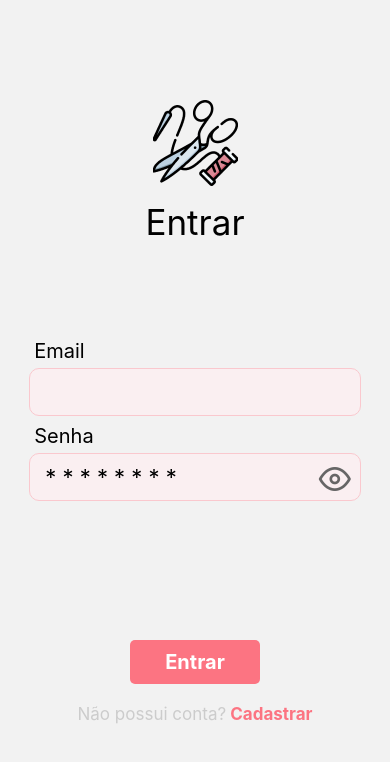
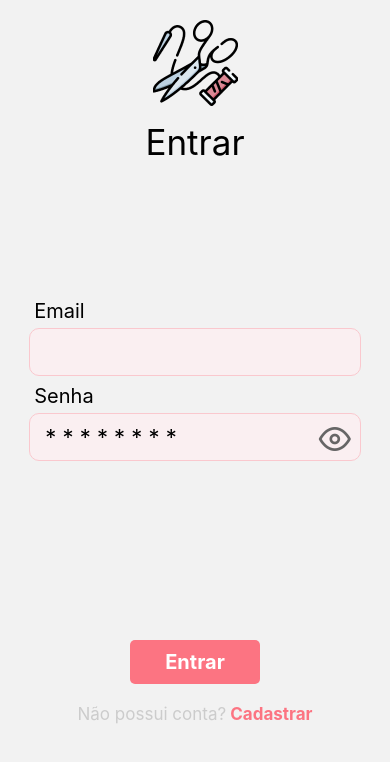
Before and after one commit to doramrx/MeuAtelieApp, a React Native app in the folder mobile/: screen / in a window 390 px wide. Shown: the top 762 px of the page. Built offline with nearby package versions, Linux system fonts and the light colour scheme; what expo-sqlite would draw is missing.

Commit message:
refactor: add correct height to status bar

```diff
--- a/mobile/package.json
+++ b/mobile/package.json
@@ -21,7 +21,8 @@
     "react-native": "0.70.5",
     "react-native-safe-area-context": "4.4.1",
     "react-native-screens": "~3.18.0",
-    "react-native-web": "~0.18.9"
+    "react-native-web": "~0.18.9",
+    "expo-constants": "~14.0.2"
   },
   "devDependencies": {
     "@babel/core": "^7.12.9",
--- a/mobile/src/screens/SignIn/styles.ts
+++ b/mobile/src/screens/SignIn/styles.ts
@@ -1,11 +1,14 @@
-import { Dimensions, StyleSheet } from "react-native";
+import { Dimensions, Platform, StyleSheet } from "react-native";
+import Constants from "expo-constants"
 
 export const styles = StyleSheet.create({
   container: {
     flex: 1,
     alignItems: "center",
     justifyContent: "space-between",
-    paddingVertical: 100,
+    marginTop: Platform.OS === "ios" ? 0 : Constants.statusBarHeight,
+    paddingBottom: 100,
+    paddingTop: 20
   },
 
   logoContainer: {
--- a/mobile/src/screens/SignUp/styles.ts
+++ b/mobile/src/screens/SignUp/styles.ts
@@ -1,11 +1,14 @@
-import { Dimensions, StyleSheet } from "react-native";
+import { Dimensions, Platform, StyleSheet } from "react-native";
+import Constants from "expo-constants";
 
 export const styles = StyleSheet.create({
   container: {
     flex: 1,
     alignItems: "center",
     justifyContent: "space-between",
-    paddingVertical: 100,
+    marginTop: Platform.OS === "ios" ? 0 : Constants.statusBarHeight,
+    paddingBottom: 100,
+    paddingTop: 20
   },
 
   logoContainer: {
```
Also changed, not shown: 1 other file (tests, documents, lock files or other folders).
